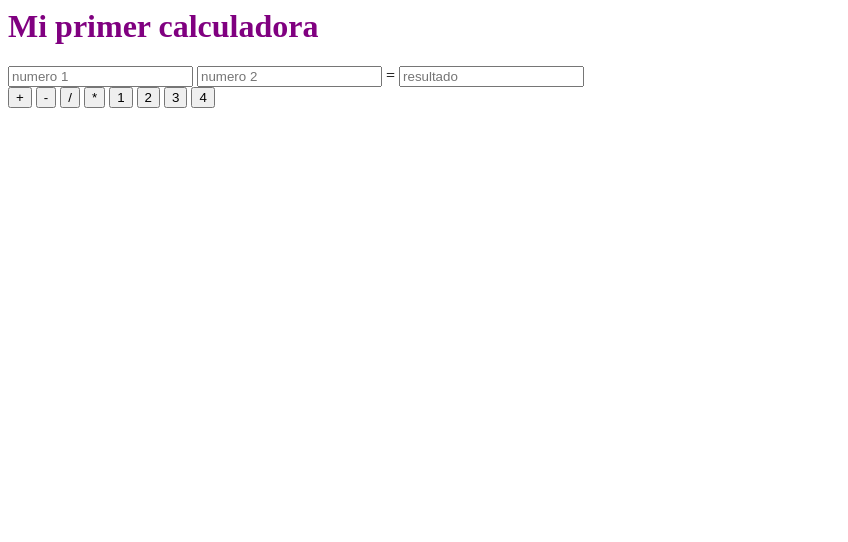
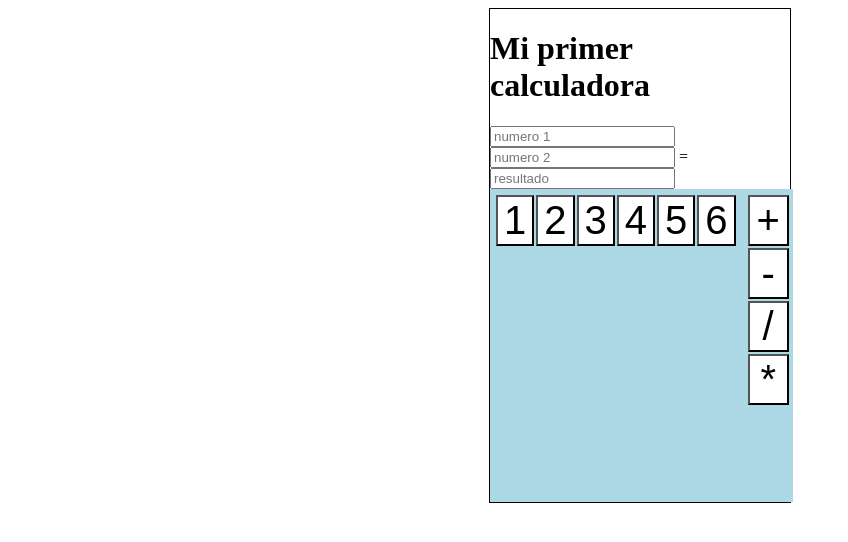
Before and after one commit to andisima/calculator, a website built with Parcel: page index.html in a window 1280 px wide. Shown: the whole page, without its empty margins (0-848 px from the left). Built offline with nearby package versions, Linux system fonts and the light colour scheme.

Commit message:
Added styles for caculator

```diff
--- a/index.html
+++ b/index.html
@@ -32,22 +32,28 @@
   </script>
 </head>
 <body>
-</div>
+  <div class="calculator-container">
   <h1 class="title">Mi primer calculadora</h1>
   <input name="num1" placeholder="numero 1"/>
   <input name="num2" placeholder="numero 2"/>
   <span> = </span>
   <input name="result" placeholder="resultado"/>
+  <div class="buttons">
+    <div class="numbers">
+      <button class="number"> 1 </button>
+      <button class="number"> 2 </button>
+      <button class="number"> 3 </button>
+      <button class="number"> 4 </button>
+      <button class="number"> 5 </button>
+      <button class="number"> 6 </button>
+    </div>
+    <div class="actions">
+      <button class="action" onclick = "calcular(this)"> + </button>
+      <button class="action" onclick = "calcular(this)"> - </button>
+      <button class="action" onclick = "calcular(this)"> / </button>
+      <button class="action" onclick = "calcular(this)"> * </button>
+    </div>
   </div>
-  <br/>
-  <button onclick = "calcular(this)"> + </button>
-  <button onclick = "calcular(this)"> - </button>
-  <button onclick = "calcular(this)"> / </button>
-  <button onclick = "calcular(this)"> * </button>
-
-  <button onclick = "calcular()"> 1 </button>
-  <button onclick = "calcular()"> 2 </button>
-  <button onclick = "calcular()"> 3 </button>
-  <button> 4 </button>
+  </div>
 </body>
 </html>
--- a/index.scss
+++ b/index.scss
@@ -1,23 +1,36 @@
-h1 {
-  color: darkblue;
+.calculator-container {
+  border: solid 1px black;
+  width: 300px;
+  margin: 0 auto;
 }
-
-.title {
-color: purple;
-// background: lightpink;
-// display: inline-block;
-// text-align: right;
-// height: 100px;
-// border-radius: 0px 0 0px 0;
+.buttons {
+  display:flex;
+  flex-direction: row;
+  height: 40%;
 }
-.calculator-container {
-  input, span {
-    width: 100px;
-    //float:left;
-  }
-  span {
-    width:10px;
-    display: inline-block;
-    padding: 0 10px 0 10px;
+.numbers {
+  padding: 5px 5px;
+  display: flex;
+  align-items: flex-start;
+  width: 85%;
+  background-color: lightblue;
+}
+.actions {
+  width: 15%;
+  padding: 5px 5px;
+  background-color: lightblue;
+}
+.number, .action {
+  margin: 1px;
+  font-size: 40px;
+  background: white;
+  outline: black;
+  &:hover {
+    background: orange;
+    color: white;
   }
 }
+.action {
+  width: 100%;
+  float: left;
+}
```
